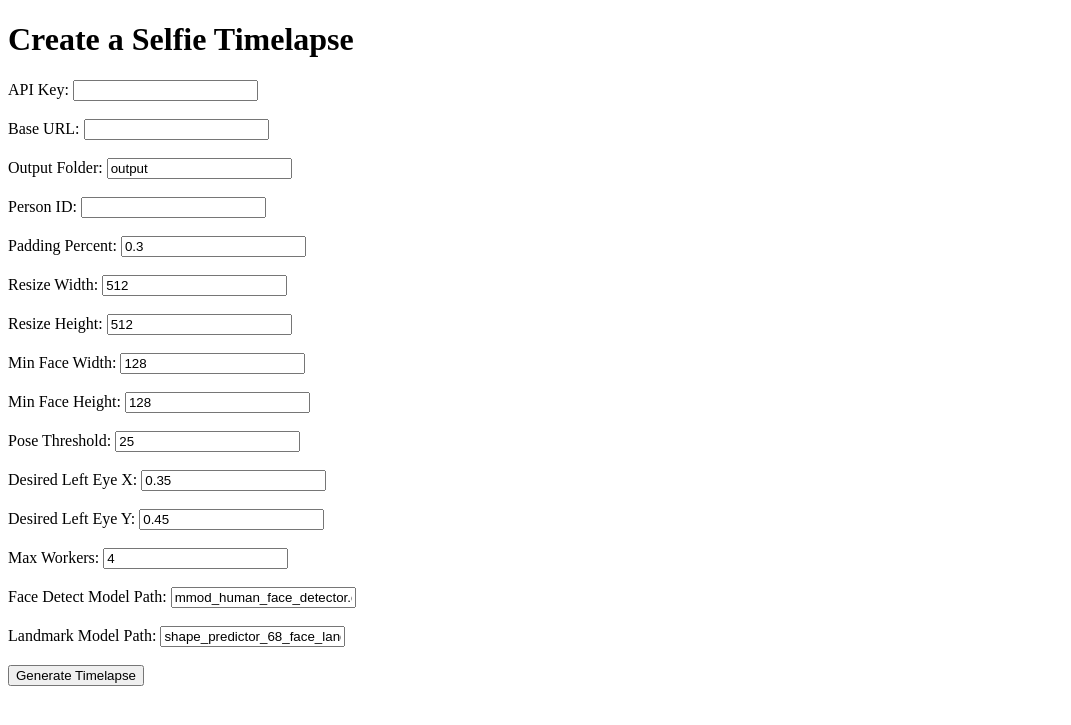
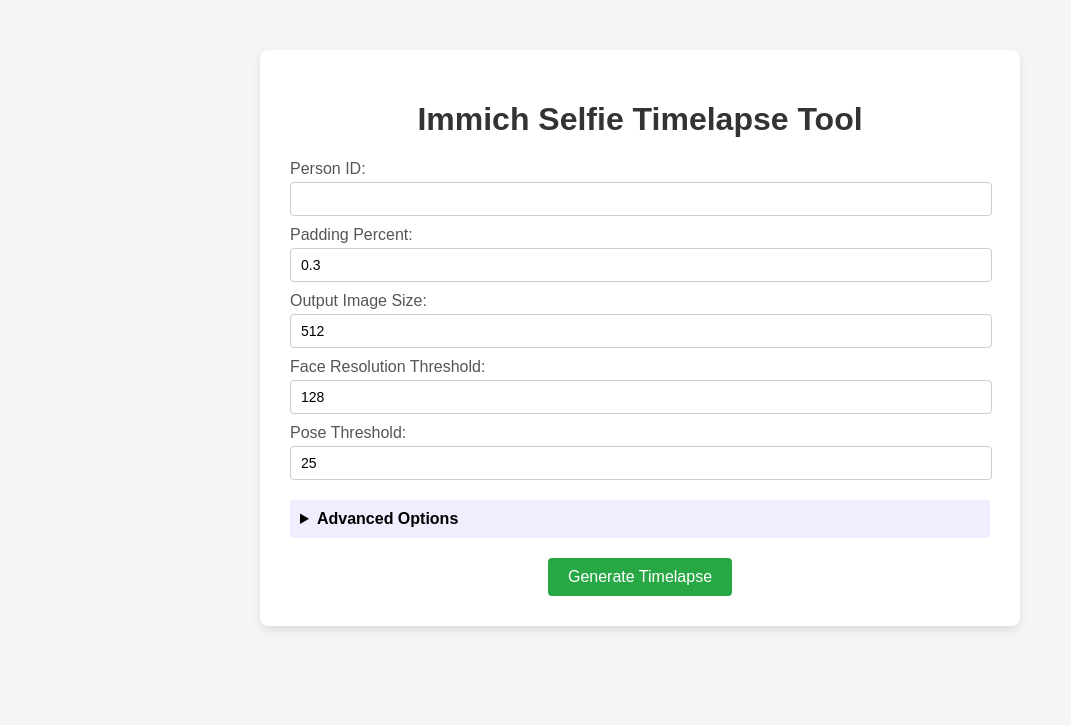
Before and after one commit to YarosMallorca/immich-automated-selfie-timelapse, a Flask app: page / in a window 1280 px wide. Shown: the top 725 px of the page, without its empty margins (0-1071 px from the left). Run offline with Flask 3, Linux system fonts and the light colour scheme.

Commit message:
Preftified the webpage

```diff
--- a/main.py
+++ b/main.py
@@ -1,14 +1,17 @@
-# main.py
 import os
 from flask import Flask, request, render_template
 from timelapse import process_faces
 
 app = Flask(__name__)
 
-# Read critical parameters from environment variables
-DEFAULT_API_KEY = os.environ.get("IMMICH_API_KEY", "")
-DEFAULT_BASE_URL = os.environ.get("IMMICH_BASE_URL", "")
-DEFAULT_OUTPUT_FOLDER = os.environ.get("IMMICH_OUTPUT_FOLDER", "output")
+# Critical parameters provided via environment variables
+API_KEY = os.environ.get("IMMICH_API_KEY", "")
+BASE_URL = os.environ.get("IMMICH_BASE_URL", "")
+OUTPUT_FOLDER = os.environ.get("OUTPUT_FOLDER", "output")
+
+# model paths
+FACE_DETECT_MODEL = "mmod_human_face_detector.dat"
+LANDMARK_MODEL = "shape_predictor_68_face_landmarks.dat"
 
 
 @app.route("/", methods=["GET", "POST"])
@@ -17,24 +20,17 @@ def index():
     error = None
     if request.method == "POST":
         try:
-            # Use environment variable defaults if form fields are empty
-            api_key = request.form.get("api_key") or DEFAULT_API_KEY
-            base_url = request.form.get("base_url") or DEFAULT_BASE_URL
-            output_folder = request.form.get("output_folder") or DEFAULT_OUTPUT_FOLDER
+            api_key = API_KEY
+            base_url = BASE_URL
+            output_folder = OUTPUT_FOLDER
             person_id = request.form["person_id"]
-
-            # Convert numeric parameters with defaults if conversion fails
             padding_percent = float(request.form.get("padding_percent", 0.3))
-            resize_width = int(request.form.get("resize_width", 512))
-            resize_height = int(request.form.get("resize_height", 512))
-            min_face_width = int(request.form.get("min_face_width", 128))
-            min_face_height = int(request.form.get("min_face_height", 128))
+            resize_size = int(request.form.get("resize_size", 512))
+            face_resolution_threshold = int(request.form.get("face_resolution_threshold", 128))
             pose_threshold = float(request.form.get("pose_threshold", 25))
             desired_left_eye_x = float(request.form.get("desired_left_eye_x", 0.35))
             desired_left_eye_y = float(request.form.get("desired_left_eye_y", 0.45))
             max_workers = int(request.form.get("max_workers", 4))
-            face_detect_model_path = request.form.get("face_detect_model_path", "mmod_human_face_detector.dat")
-            landmark_model_path = request.form.get("landmark_model_path", "shape_predictor_68_face_landmarks.dat")
 
             processed_files = process_faces(
                 api_key=api_key,
@@ -42,15 +38,15 @@ def index():
                 person_id=person_id,
                 output_folder=output_folder,
                 padding_percent=padding_percent,
-                resize_width=resize_width,
-                resize_height=resize_height,
-                min_face_width=min_face_width,
-                min_face_height=min_face_height,
+                resize_width=resize_size,
+                resize_height=resize_size,
+                min_face_width=face_resolution_threshold,
+                min_face_height=face_resolution_threshold,
                 pose_threshold=pose_threshold,
                 desired_left_eye=(desired_left_eye_x, desired_left_eye_y),
                 max_workers=max_workers,
-                face_detect_model_path=face_detect_model_path,
-                landmark_model_path=landmark_model_path
+                face_detect_model_path=FACE_DETECT_MODEL,
+                landmark_model_path=LANDMARK_MODEL
             )
             result = f"Finished processing. {len(processed_files)} images saved in '{output_folder}'."
         except Exception as e:
--- a/templates/index.html
+++ b/templates/index.html
@@ -1,61 +1,128 @@
 <!DOCTYPE html>
 <html>
 <head>
+    <meta charset="UTF-8">
     <title>Immich Selfie Timelapse Tool</title>
+    <style>
+        body {
+            font-family: Arial, sans-serif;
+            background: #f5f5f5;
+            margin: 0;
+            padding: 0;
+        }
+        .container {
+            max-width: 700px;
+            margin: 50px auto;
+            background: #fff;
+            border-radius: 8px;
+            box-shadow: 0 4px 8px rgba(0,0,0,0.1);
+            padding: 30px;
+        }
+        h1 {
+            text-align: center;
+            color: #333;
+        }
+        form {
+            margin-top: 20px;
+        }
+        label {
+            display: block;
+            margin-bottom: 10px;
+            color: #555;
+        }
+        input[type="text"],
+        input[type="number"] {
+            width: calc(100% - 20px);
+            padding: 8px 10px;
+            margin-top: 4px;
+            border: 1px solid #ccc;
+            border-radius: 4px;
+            font-size: 14px;
+        }
+        details {
+            background: #eef;
+            padding: 10px;
+            margin: 20px 0;
+            border-radius: 4px;
+        }
+        summary {
+            font-weight: bold;
+            cursor: pointer;
+        }
+        button {
+            background: #28a745;
+            color: #fff;
+            padding: 10px 20px;
+            font-size: 16px;
+            border: none;
+            border-radius: 4px;
+            cursor: pointer;
+            display: block;
+            margin: 20px auto 0;
+        }
+        button:hover {
+            background: #218838;
+        }
+        .result, .error {
+            text-align: center;
+            margin-top: 20px;
+            font-size: 16px;
+        }
+        .error {
+            color: #c00;
+        }
+        .result {
+            color: #080;
+        }
+    </style>
 </head>
 <body>
-    <h1>Create a Selfie Timelapse</h1>
+    <div class="container">
+        <h1>Immich Selfie Timelapse Tool</h1>
         {% if error %}
-      <p style="color:red;">{{ error }}</p>
+            <p class="error">{{ error }}</p>
         {% endif %}
         <form method="post">
-        <label>API Key:
-          <input type="text" name="api_key" value="{{ request.form.api_key or config['IMMICH_API_KEY'] or '' }}">
-        </label><br><br>
-        <label>Base URL:
-          <input type="text" name="base_url" value="{{ request.form.base_url or config['IMMICH_BASE_URL'] or '' }}">
-        </label><br><br>
-        <label>Output Folder:
-          <input type="text" name="output_folder" value="{{ request.form.output_folder or config['IMMICH_OUTPUT_FOLDER'] or 'output' }}">
-        </label><br><br>
-        <label>Person ID: <input type="text" name="person_id" required></label><br><br>
-        <label>Padding Percent:
+            <label>
+                Person ID:
+                <input type="text" name="person_id" required>
+            </label>
+            <label>
+                Padding Percent:
                 <input type="number" step="0.01" name="padding_percent" value="{{ request.form.padding_percent or 0.3 }}">
-        </label><br><br>
-        <label>Resize Width:
-          <input type="number" name="resize_width" value="{{ request.form.resize_width or 512 }}">
-        </label><br><br>
-        <label>Resize Height:
-          <input type="number" name="resize_height" value="{{ request.form.resize_height or 512 }}">
-        </label><br><br>
-        <label>Min Face Width:
-          <input type="number" name="min_face_width" value="{{ request.form.min_face_width or 128 }}">
-        </label><br><br>
-        <label>Min Face Height:
-          <input type="number" name="min_face_height" value="{{ request.form.min_face_height or 128 }}">
-        </label><br><br>
-        <label>Pose Threshold:
+            </label>
+            <label>
+                Output Image Size:
+                <input type="number" name="resize_size" value="{{ request.form.resize_size or 512 }}">
+            </label>
+            <label>
+                Face Resolution Threshold:
+                <input type="number" name="face_resolution_threshold" value="{{ request.form.face_resolution_threshold or 128 }}">
+            </label>
+            <label>
+                Pose Threshold:
                 <input type="number" step="0.1" name="pose_threshold" value="{{ request.form.pose_threshold or 25 }}">
-        </label><br><br>
-        <label>Desired Left Eye X:
+            </label>
+            <details>
+                <summary>Advanced Options</summary>
+                <label>
+                    Desired Left Eye X:
                     <input type="number" step="0.01" name="desired_left_eye_x" value="{{ request.form.desired_left_eye_x or 0.35 }}">
-        </label><br><br>
-        <label>Desired Left Eye Y:
+                </label>
+                <label>
+                    Desired Left Eye Y:
                     <input type="number" step="0.01" name="desired_left_eye_y" value="{{ request.form.desired_left_eye_y or 0.45 }}">
-        </label><br><br>
-        <label>Max Workers:
+                </label>
+                <label>
+                    Max Workers:
                     <input type="number" name="max_workers" value="{{ request.form.max_workers or 4 }}">
-        </label><br><br>
-        <label>Face Detect Model Path:
-          <input type="text" name="face_detect_model_path" value="{{ request.form.face_detect_model_path or 'mmod_human_face_detector.dat' }}">
-        </label><br><br>
-        <label>Landmark Model Path:
-          <input type="text" name="landmark_model_path" value="{{ request.form.landmark_model_path or 'shape_predictor_68_face_landmarks.dat' }}">
-        </label><br><br>
+                </label>
+            </details>
             <button type="submit">Generate Timelapse</button>
         </form>
         {% if result %}
-        <h2>{{ result }}</h2>
+            <p class="result">{{ result }}</p>
         {% endif %}
+    </div>
 </body>
 </html>
--- a/timelapse.py
+++ b/timelapse.py
@@ -4,9 +4,7 @@ import os
 import io
 import requests
 import concurrent.futures
-import argparse
 from datetime import datetime
-
 from PIL import Image, ImageOps
 import numpy as np
 import cv2
@@ -243,7 +241,7 @@ def process_faces(
     min_face_height=128,
     pose_threshold=25,
     desired_left_eye=(0.35, 0.45),
-    max_workers=4,
+    max_workers=1,
     face_detect_model_path="mmod_human_face_detector.dat",
     landmark_model_path="shape_predictor_68_face_landmarks.dat"
 ):
```
Lines whose indentation alone changed are shown as unchanged.
